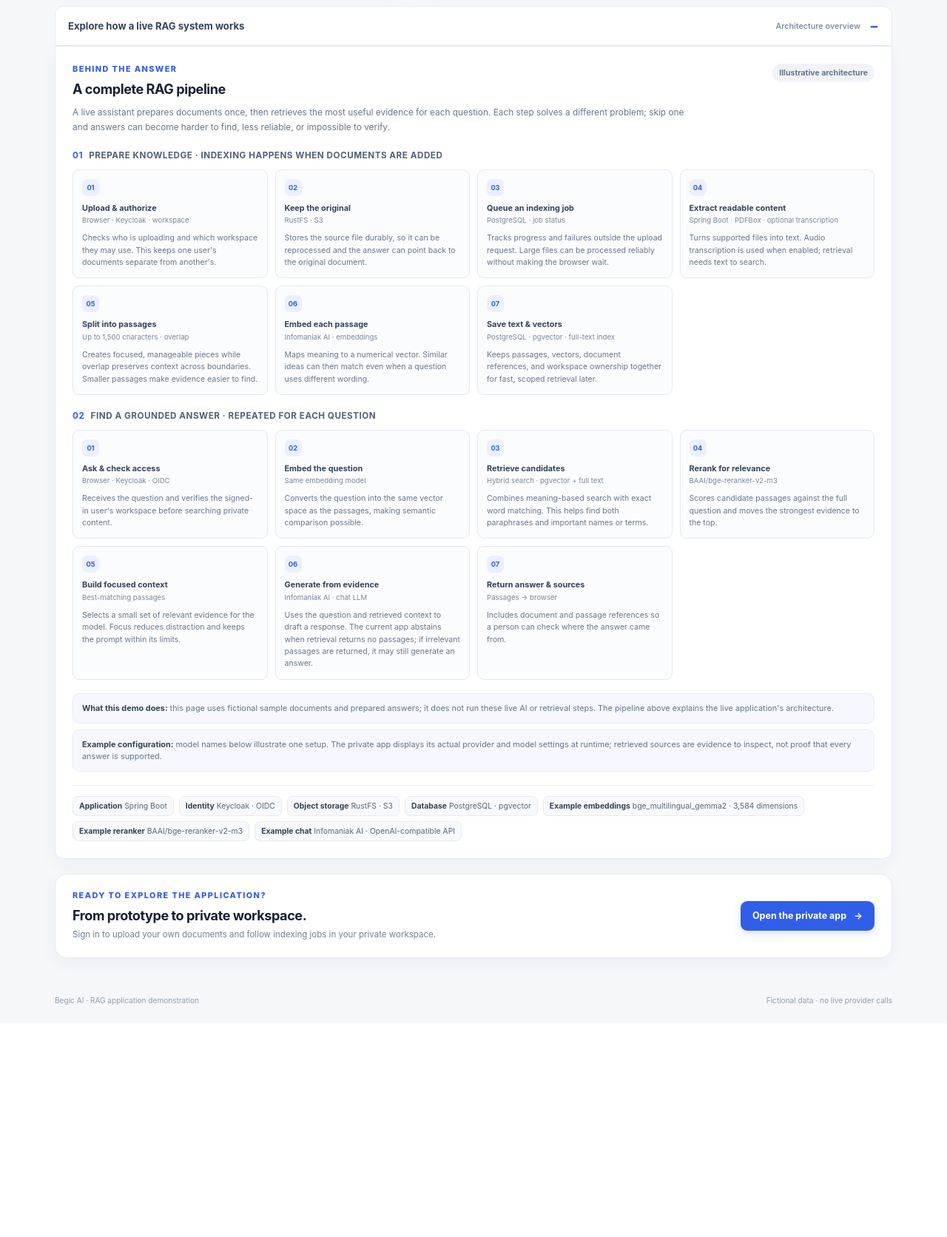
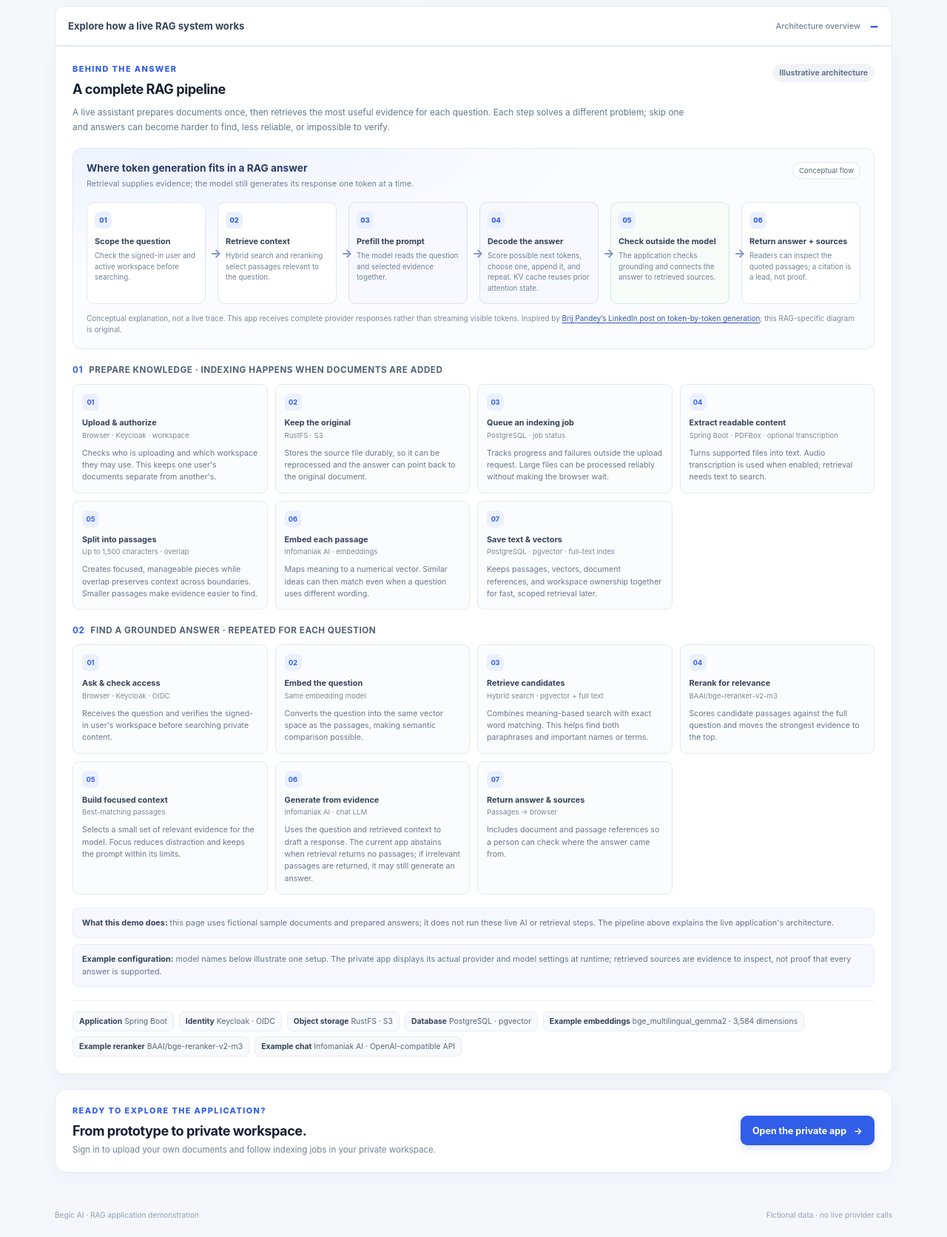
Before and after one commit to begics/genai-rag-mvp, a web app: page /demo.html in a window 1280 px wide, after a click that opens the changed part. Shown: the part 1669-3341 px from the top of the page at 74% size. Before the commit the page ends 3027 px from the top, so only its background shows below. Run offline with its HTML, style and script files only (its server is not run), Linux system fonts and the light colour scheme; data that the repository does not hold is empty; some of the project's set-up classes (security, data sources, template engines, error pages and the like) are left out, and stand-ins take their place; database files in the repository are not loaded.

Commit message:
Add RAG generation visual to demo and app
Co-authored-by: Copilot <223556219+Copilot@users.noreply.github.com>

```diff
--- a/src/main/java/com/begics/rag/security/SecurityConfiguration.java
+++ b/src/main/java/com/begics/rag/security/SecurityConfiguration.java
@@ -64,7 +64,7 @@ public class SecurityConfiguration {
             .ignoringRequestMatchers(SecurityConfiguration::isBearerRequest))
         .sessionManagement(session -> session.sessionCreationPolicy(SessionCreationPolicy.IF_REQUIRED))
         .authorizeHttpRequests(authorize -> authorize
-            .requestMatchers("/", "/index.html", "/demo.html", "/demo.css", "/demo.js", "/favicon.ico",
+            .requestMatchers("/", "/index.html", "/demo.html", "/demo.css", "/demo.js", "/rag-flow.css", "/favicon.ico",
                 "/actuator/health", "/actuator/health/**", "/oauth2/**", "/login/**").permitAll()
             .anyRequest().authenticated())
         .exceptionHandling(exceptions -> exceptions.defaultAuthenticationEntryPointFor(
--- a/src/main/resources/static/demo.html
+++ b/src/main/resources/static/demo.html
@@ -7,6 +7,7 @@
   <meta name="description" content="Learn how retrieval-augmented generation, search, guardrails, tools, and MCP fit together.">
   <title>AI Knowledge Assistant · Demo</title>
   <link rel="stylesheet" href="/demo.css">
+  <link rel="stylesheet" href="/rag-flow.css">
 </head>
 <body>
   <header class="topbar">
@@ -204,6 +205,24 @@
         <span class="mode-badge">Illustrative architecture</span>
       </div>
       <p class="pipeline-intro">A live assistant prepares documents once, then retrieves the most useful evidence for each question. Each step solves a different problem; skip one and answers can become harder to find, less reliable, or impossible to verify.</p>
+      <figure class="rag-visual" aria-labelledby="demo-rag-visual-title">
+        <div class="rag-visual-heading">
+          <div>
+            <h3 id="demo-rag-visual-title">Where token generation fits in a RAG answer</h3>
+            <p>Retrieval supplies evidence; the model still generates its response one token at a time.</p>
+          </div>
+          <span class="rag-visual-tag">Conceptual flow</span>
+        </div>
+        <ol class="rag-steps" aria-label="Question-to-answer generation flow">
+          <li class="rag-step"><strong>Scope the question</strong><small>Check the signed-in user and active workspace before searching.</small></li>
+          <li class="rag-step"><strong>Retrieve context</strong><small>Hybrid search and reranking select passages relevant to the question.</small></li>
+          <li class="rag-step"><strong>Prefill the prompt</strong><small>The model reads the question and selected evidence together.</small></li>
+          <li class="rag-step"><strong>Decode the answer</strong><small>Score possible next tokens, choose one, append it, and repeat. KV cache reuses prior attention state.</small></li>
+          <li class="rag-step"><strong>Check outside the model</strong><small>The application checks grounding and connects the answer to retrieved sources.</small></li>
+          <li class="rag-step"><strong>Return answer + sources</strong><small>Readers can inspect the quoted passages; a citation is a lead, not proof.</small></li>
+        </ol>
+        <figcaption>Conceptual explanation, not a live trace. This app receives complete provider responses rather than streaming visible tokens. Inspired by <a href="https://www.linkedin.com/posts/brijpandeyji_every-answer-an-llm-gives-you-is-built-one-activity-7532311276233060352-6Pur" target="_blank" rel="noopener noreferrer">Brij Pandey’s LinkedIn post on token-by-token generation</a>; this RAG-specific diagram is original.</figcaption>
+      </figure>
       <div class="flow-lane">
         <h3><span>01</span> Prepare knowledge · indexing happens when documents are added</h3>
         <ol class="flow">
--- /dev/null
+++ b/src/main/resources/static/rag-flow.css
@@ -0,0 +1,37 @@
+.rag-visual {
+  margin: 18px 0 0;
+  padding: 18px;
+  border: 1px solid #e2e8f4;
+  border-radius: 12px;
+  background:
+    radial-gradient(ellipse at 10% 0%, #edf2ff 0, transparent 42%),
+    #fbfcff;
+}
+.rag-visual-heading { display: flex; align-items: flex-start; justify-content: space-between; gap: 12px; }
+.rag-visual-heading h3 { margin: 0; color: #283b66; font-size: .86rem; }
+.rag-visual-heading p { margin: 5px 0 0; color: #718096; font-size: .68rem; line-height: 1.5; }
+.rag-visual-tag { padding: 5px 8px; border: 1px solid #dfe6f5; border-radius: 999px; color: #53647b; background: #fff; font-size: .6rem; white-space: nowrap; }
+.rag-steps { display: grid; grid-template-columns: repeat(6, minmax(0, 1fr)); gap: 16px; margin: 16px 0 0; padding: 0; list-style: none; counter-reset: rag-step; }
+.rag-step { position: relative; min-width: 0; min-height: 130px; padding: 12px 10px; border: 1px solid #e0e6f0; border-radius: 10px; background: #fff; counter-increment: rag-step; }
+.rag-step:not(:last-child)::after { content: "→"; position: absolute; top: 50%; right: -15px; z-index: 1; color: #7890c8; font-size: 1rem; font-weight: 750; transform: translate(50%, -50%); }
+.rag-step::before { content: "0" counter(rag-step); display: grid; width: 23px; height: 23px; margin-bottom: 10px; place-items: center; border-radius: 7px; color: #315ee8; background: #eaf0ff; font-size: .57rem; font-weight: 780; }
+.rag-step:nth-child(3), .rag-step:nth-child(4) { border-color: #d7defa; background: #f7f8ff; }
+.rag-step:nth-child(5) { border-color: #d4e8df; background: #f7fcf9; }
+.rag-step strong, .rag-step small { display: block; }
+.rag-step strong { color: #354359; font-size: .68rem; line-height: 1.35; }
+.rag-step small { margin-top: 6px; color: #718096; font-size: .61rem; line-height: 1.5; }
+.rag-visual figcaption { margin-top: 12px; color: #7a8798; font-size: .62rem; line-height: 1.55; }
+.rag-visual figcaption a { color: #3155bd; text-underline-offset: 2px; }
+@media (max-width: 1100px) {
+  .rag-steps { grid-template-columns: repeat(3, minmax(0, 1fr)); gap: 10px; }
+  .rag-step { min-height: 115px; }
+  .rag-step:not(:last-child)::after { display: none; }
+}
+@media (max-width: 560px) {
+  .rag-visual { padding: 13px; }
+  .rag-visual-heading { flex-direction: column; }
+  .rag-steps { grid-template-columns: repeat(2, minmax(0, 1fr)); gap: 8px; margin-top: 12px; }
+  .rag-step { min-height: 126px; padding: 10px 9px; }
+  .rag-step strong { font-size: .66rem; }
+  .rag-step small { font-size: .6rem; }
+}
```
Also changed, not shown: FOR-SLaven.md (+20 -0 lines), src/main/resources/static/index.html (+19 -0 lines), README.md, 1 other file.
